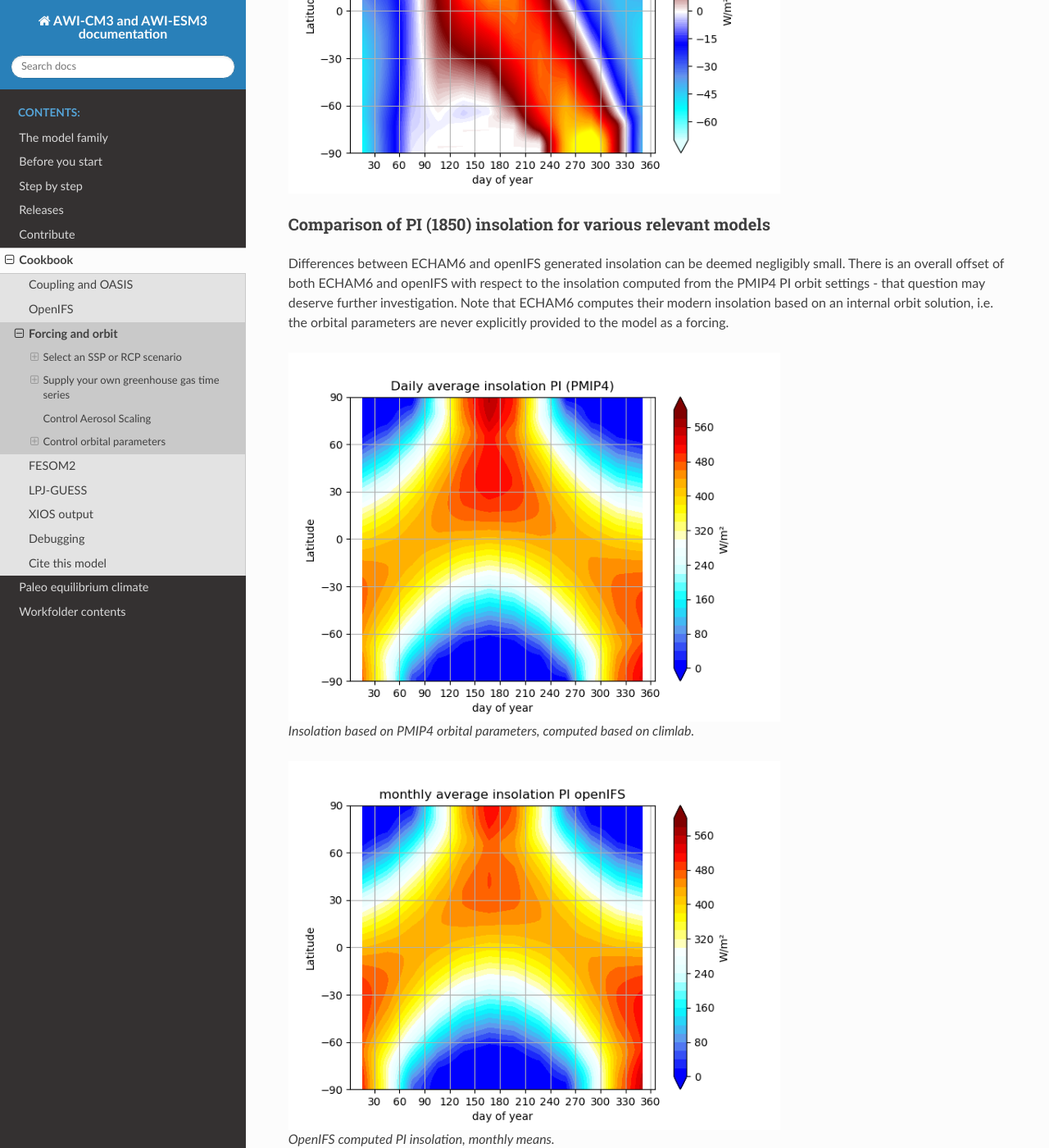
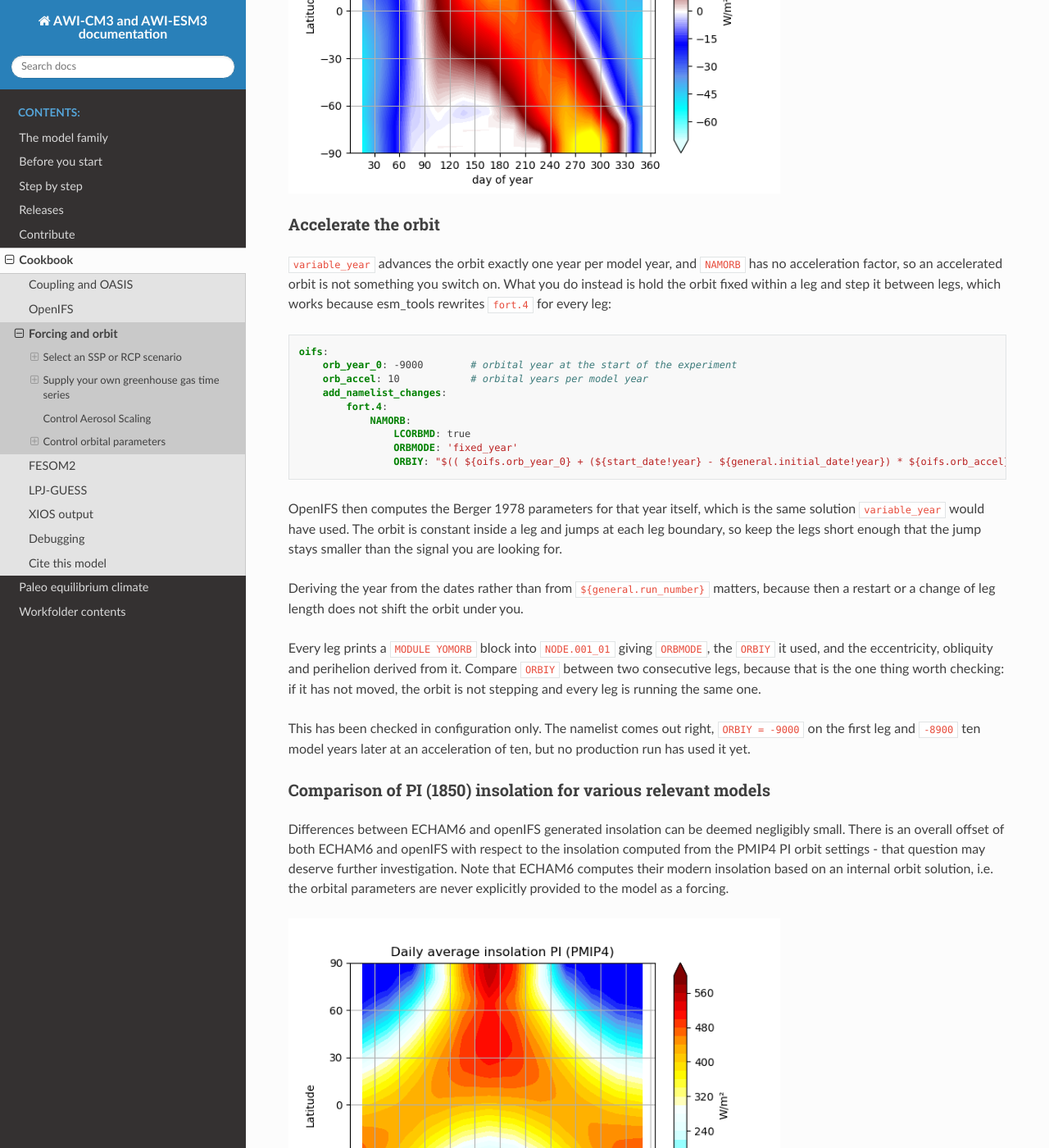
Before and after one commit to AWI-ESM/documentation_AWI-CM3, a Sphinx documentation site: the page built from source/how_to/forcing.rst, in a window 1280 px wide and 1400 px high, scrolled down 5089 px. Shown: the whole window at 82% size. Built offline with Sphinx 7.4.7 and the Read the Docs theme 3.1.0, drawn with Linux system fonts in a browser that asks for light colours.

Commit message:
Document how to run an accelerated orbit

```diff
--- a/source/how_to/forcing.rst
+++ b/source/how_to/forcing.rst
@@ -198,6 +198,31 @@ The resulting anomaly of top of the atmosphere insolation shows the expected ano
 .. image:: ../releases/3.1/insolation_anomaly_LIG-PI_openIFS.png
    :width: 600
 
+Accelerate the orbit
+--------------------
+
+``variable_year`` advances the orbit exactly one year per model year, and ``NAMORB`` has no acceleration factor, so an accelerated orbit is not something you switch on. What you do instead is hold the orbit fixed within a leg and step it between legs, which works because esm_tools rewrites ``fort.4`` for every leg:
+
+.. code-block:: yaml
+
+   oifs:
+       orb_year_0: -9000        # orbital year at the start of the experiment
+       orb_accel: 10            # orbital years per model year
+       add_namelist_changes:
+           fort.4:
+               NAMORB:
+                   LCORBMD: true
+                   ORBMODE: 'fixed_year'
+                   ORBIY: "$(( ${oifs.orb_year_0} + (${start_date!year} - ${general.initial_date!year}) * ${oifs.orb_accel} ))"
+
+OpenIFS then computes the Berger 1978 parameters for that year itself, which is the same solution ``variable_year`` would have used. The orbit is constant inside a leg and jumps at each leg boundary, so keep the legs short enough that the jump stays smaller than the signal you are looking for.
+
+Deriving the year from the dates rather than from ``${general.run_number}`` matters, because then a restart or a change of leg length does not shift the orbit under you.
+
+Every leg prints a ``MODULE YOMORB`` block into ``NODE.001_01`` giving ``ORBMODE``, the ``ORBIY`` it used, and the eccentricity, obliquity and perihelion derived from it. Compare ``ORBIY`` between two consecutive legs, because that is the one thing worth checking: if it has not moved, the orbit is not stepping and every leg is running the same one.
+
+This has been checked in configuration only. The namelist comes out right, ``ORBIY = -9000`` on the first leg and ``-8900`` ten model years later at an acceleration of ten, but no production run has used it yet.
+
 Comparison of PI (1850) insolation for various relevant models
 --------------------------------------------------------------
 Differences between ECHAM6 and openIFS generated insolation can be deemed negligibly small. There is an overall offset of both ECHAM6 and openIFS with respect to the insolation computed from the PMIP4 PI orbit settings - that question may deserve further investigation. Note that ECHAM6 computes their modern insolation based on an internal orbit solution, i.e. the orbital parameters are never explicitly provided to the model as a forcing.
```
